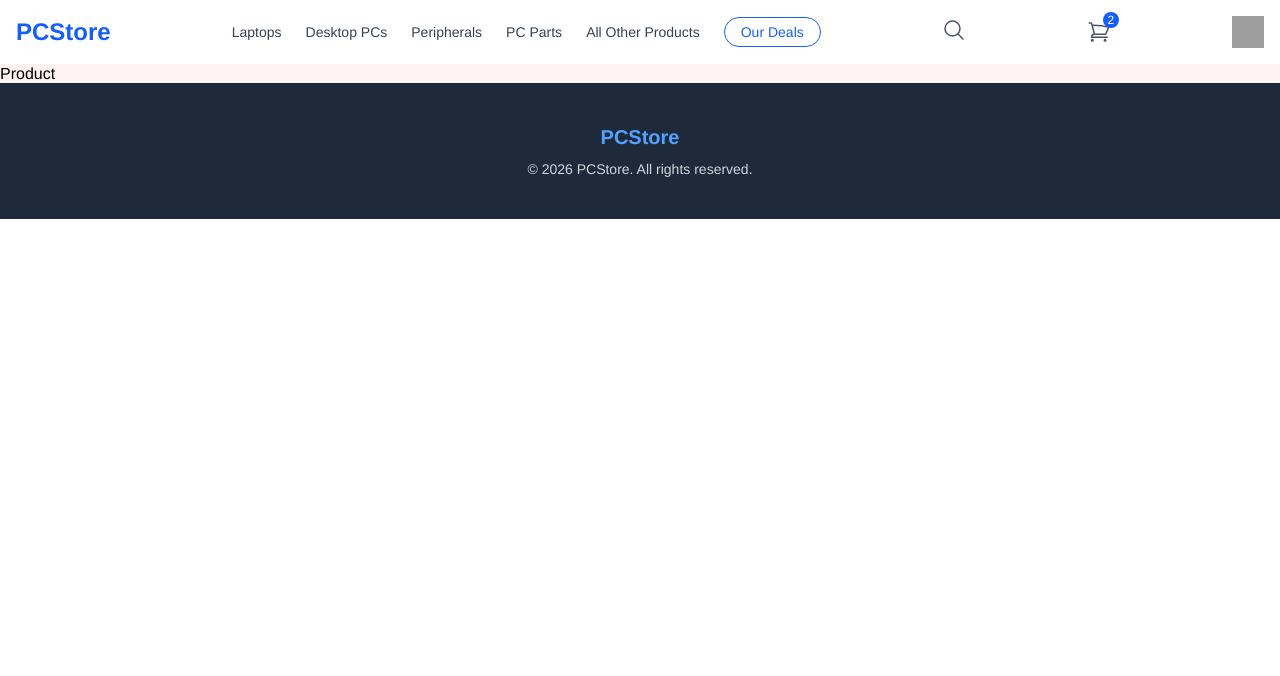
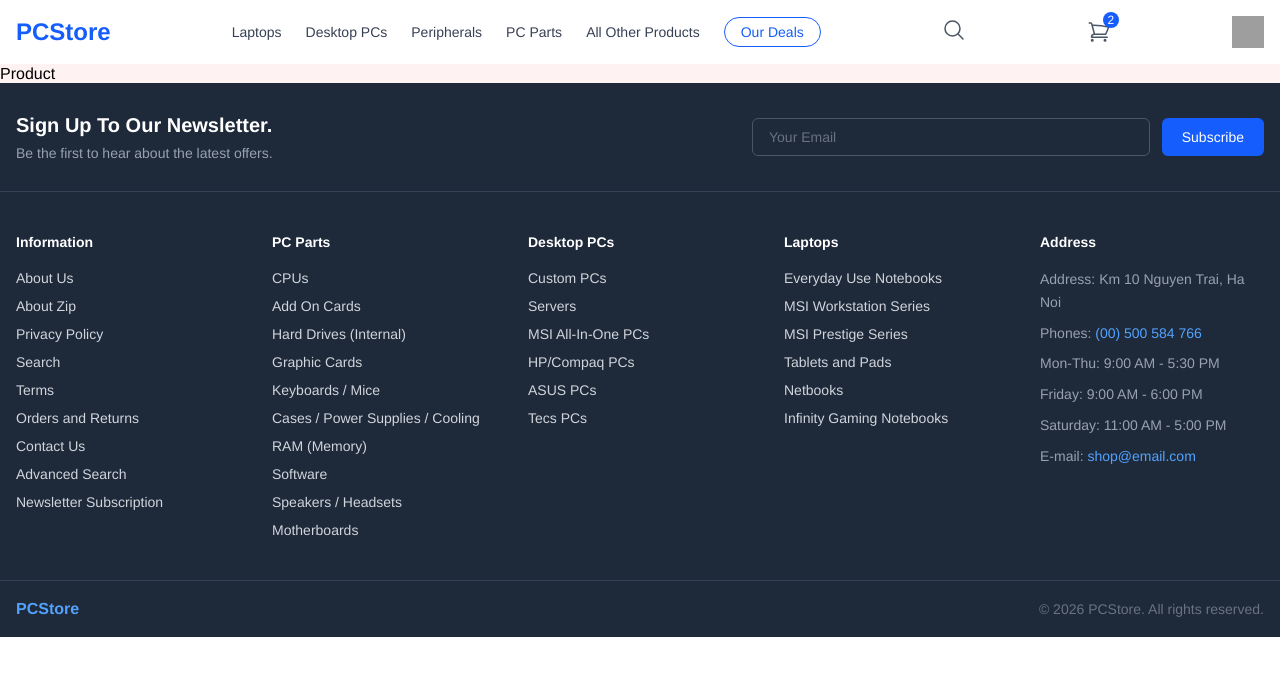
Before and after one commit to long9657/pc-ecommerce-website, a React (Vite) app: page / in a window 1280 px wide. Shown: the top 676 px of the page. Built offline with nearby package versions, Linux system fonts and the light colour scheme; grey boxes are pictures that could not be loaded.

Commit message:
feat: update UI (subscribe, infor, pc parts, desktop pcs, laptops, address)

```diff
--- a/src/components/Footer/Footer.tsx
+++ b/src/components/Footer/Footer.tsx
@@ -1,9 +1,124 @@
+import { Link } from "react-router";
+
 export default function Footer() {
   return (
-    <footer className='bg-gray-800 text-gray-300 py-10'>
-      <div className='max-w-7xl mx-auto px-4 text-center'>
-        <div className='text-blue-400 font-bold text-xl mb-2'>PCStore</div>
-        <div className='text-sm'>© 2026 PCStore. All rights reserved.</div>
+    <footer className="bg-gray-800 text-gray-300">
+      <div className="border-b border-gray-700 py-7 px-4">
+        <div className="max-w-7xl mx-auto flex flex-wrap items-center justify-between gap-6">
+          <div>
+            <Link to='/login'>
+            <h2 className="text-white text-xl font-semibold mb-1">
+              Sign Up To Our Newsletter.
+            </h2>
+            </Link>
+            <p className="text-sm text-gray-400">
+              Be the first to hear about the latest offers.
+            </p>
+          </div>
+          <div className="flex gap-3 flex-1 max-w-lg min-w-[280px]">
+            <input
+              type="email"
+              placeholder="Your Email"
+              className="flex-1 bg-transparent border border-gray-600 rounded-md px-4 py-2 text-white text-sm placeholder-gray-500 focus:outline-none focus:border-gray-400"
+            />
+            <button className="bg-blue-600 hover:bg-blue-700 text-white px-5 py-2 rounded-md text-sm font-medium transition-colors">
+              Subscribe
+            </button>
+          </div>
+        </div>
+      </div>
+
+      <div className="max-w-7xl mx-auto px-4 py-10">
+        <div className="grid grid-cols-2 md:grid-cols-3 lg:grid-cols-5 gap-8">
+          <div>
+            <h3 className="text-white text-sm font-semibold mb-4">Information</h3>
+            <ul className="space-y-2 text-sm">
+              {[
+                "About Us", "About Zip", "Privacy Policy", "Search",
+                "Terms", "Orders and Returns", "Contact Us",
+                "Advanced Search", "Newsletter Subscription",
+              ].map((item) => (
+                <li key={item}>
+                  <Link to='/' className="hover:text-white transition-colors">{item}</Link>
+                </li>
+              ))}
+            </ul>
+          </div>
+
+          <div>
+            <h3 className="text-white text-sm font-semibold mb-4">PC Parts</h3>
+            <ul className="space-y-2 text-sm">
+              {[
+                "CPUs", "Add On Cards", "Hard Drives (Internal)",
+                "Graphic Cards", "Keyboards / Mice",
+                "Cases / Power Supplies / Cooling",
+                "RAM (Memory)", "Software", "Speakers / Headsets", "Motherboards",
+              ].map((item) => (
+                <li key={item}>
+                  <Link to='/' className="hover:text-white transition-colors">{item}</Link>
+                </li>
+              ))}
+            </ul>
+          </div>
+
+          <div>
+            <h3 className="text-white text-sm font-semibold mb-4">Desktop PCs</h3>
+            <ul className="space-y-2 text-sm">
+              {[
+                "Custom PCs", "Servers", "MSI All-In-One PCs",
+                "HP/Compaq PCs", "ASUS PCs", "Tecs PCs",
+              ].map((item) => (
+                <li key={item}>
+                  <Link to='/' className="hover:text-white transition-colors">{item}</Link>
+                </li>
+              ))}
+            </ul>
+          </div>
+
+          <div>
+            <h3 className="text-white text-sm font-semibold mb-4">Laptops</h3>
+            <ul className="space-y-2 text-sm">
+              {[
+                "Everyday Use Notebooks", "MSI Workstation Series",
+                "MSI Prestige Series", "Tablets and Pads",
+                "Netbooks", "Infinity Gaming Notebooks",
+              ].map((item) => (
+                <li key={item}>
+                  <Link to='/' className="hover:text-white transition-colors">{item}</Link>
+                </li>
+              ))}
+            </ul>
+          </div>
+
+          <div>
+            <h3 className="text-white text-sm font-semibold mb-4">Address</h3>
+            <div className="text-sm text-gray-400 space-y-2 leading-relaxed">
+              <p>Address: Km 10 Nguyen Trai, Ha Noi</p>
+              <p>
+                Phones:{" "}
+                <a href="tel:00500584766" className="text-blue-400 hover:text-blue-300">
+                  (00) 500 584 766
+                </a>
+              </p>
+              <p>Mon-Thu: 9:00 AM - 5:30 PM</p>
+              <p>Friday: 9:00 AM - 6:00 PM</p>
+              <p>Saturday: 11:00 AM - 5:00 PM</p>
+              <p>
+                E-mail:{" "}
+                <a href="mailto:shop@email.com" className="text-blue-400 hover:text-blue-300">
+                  shop@email.com
+                </a>
+              </p>
+            </div>
+          </div>
+        </div>
+      </div>
+
+      <div className="border-t border-gray-700 py-4 px-4">
+        <div className="max-w-7xl mx-auto flex flex-wrap items-center justify-between gap-2 text-sm text-gray-500">
+          <span className="text-blue-400 font-bold text-base">PCStore</span>
+          <span>© 2026 PCStore. All rights reserved.</span>
+        </div>
       </div>
     </footer>
   )
```
